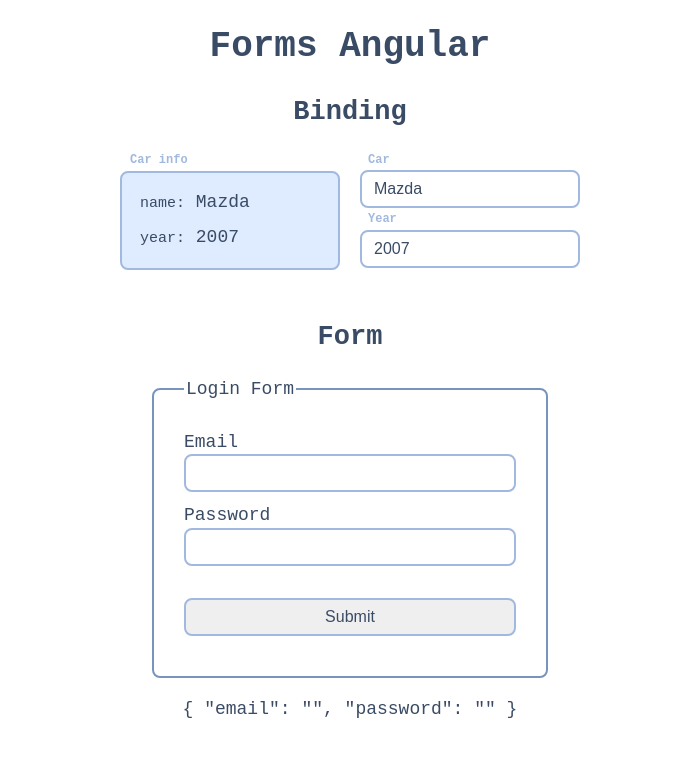
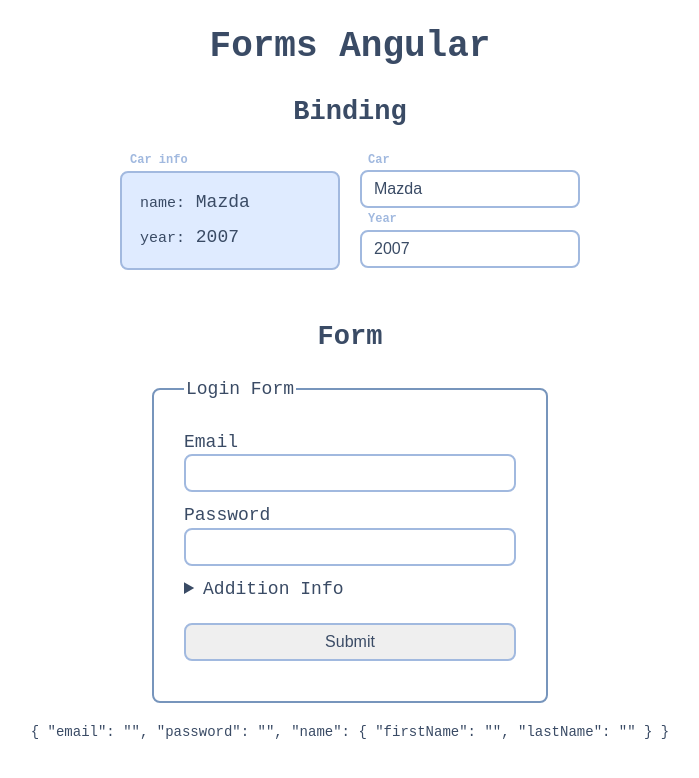
Before and after one commit to NadezhdaKuzmich/ng-forms, an Angular app: page / in a window 1280 px wide. Shown: the top 778 px of the page, without its empty margins (290-989 px from the left). Built offline with nearby package versions, Linux system fonts and the light colour scheme.

Commit message:
edit styles

```diff
--- a/src/app/app.component.ts
+++ b/src/app/app.component.ts
@@ -3,7 +3,7 @@ import { Component } from '@angular/core';
 @Component({
   selector: 'app-root',
   templateUrl: './app.component.html',
-  styleUrl: './app.component.scss'
+  styleUrl: './app.component.scss',
 })
 export class AppComponent {
   title = 'forms-ng';
--- a/src/app/components/binding/binding.component.html
+++ b/src/app/components/binding/binding.component.html
@@ -30,8 +30,21 @@
         <label for="password">Password</label>
         <input id="password" type="password" [formControlName]="'password'" />
       </div>
+      <details formGroupName="name">
+        <summary>Addition Info</summary>
+        <div class="input-field">
+          <label for="name">Name</label>
+          <input id="name" type="text" formControlName="firstName" />
+        </div>
+        <div class="input-field">
+          <label for="surname">Surname</label>
+          <input id="surname" type="text" formControlName="lastName" />
+        </div>
+      </details>
       <input class="btn" type="submit" value="Submit" />
     </fieldset>
   </form>
-  <p class="json-data">{{ loginForm.value | json }}</p>
+  <div class="json-data">
+    <p>{{ loginForm.value | json }}</p>
+  </div>
 </section>
--- a/src/app/components/binding/binding.component.scss
+++ b/src/app/components/binding/binding.component.scss
@@ -70,18 +70,24 @@
         flex-direction: column;
       }
 
+      details > .input-field:not(:last-child) {
+        margin-bottom: 12px;
+      }
+
       input {
         max-width: 100%;
       }
 
       .btn {
-        margin-top: 20px;
+        margin-top: 10px;
       }
     }
   }
 
   .json-data {
+    max-width: 800px;
+    font-size: 14px;
     text-align: center;
-    margin: 20px 0;
+    margin: 20px auto;
   }
 }
--- a/src/app/components/binding/binding.component.ts
+++ b/src/app/components/binding/binding.component.ts
@@ -18,6 +18,10 @@ export class BindingComponent {
     this.loginForm = new FormGroup({
       email: new FormControl(''),
       password: new FormControl(''),
+      name: new FormGroup({
+        firstName: new FormControl(''),
+        lastName: new FormControl(''),
+      }),
     });
   }
 }
```
